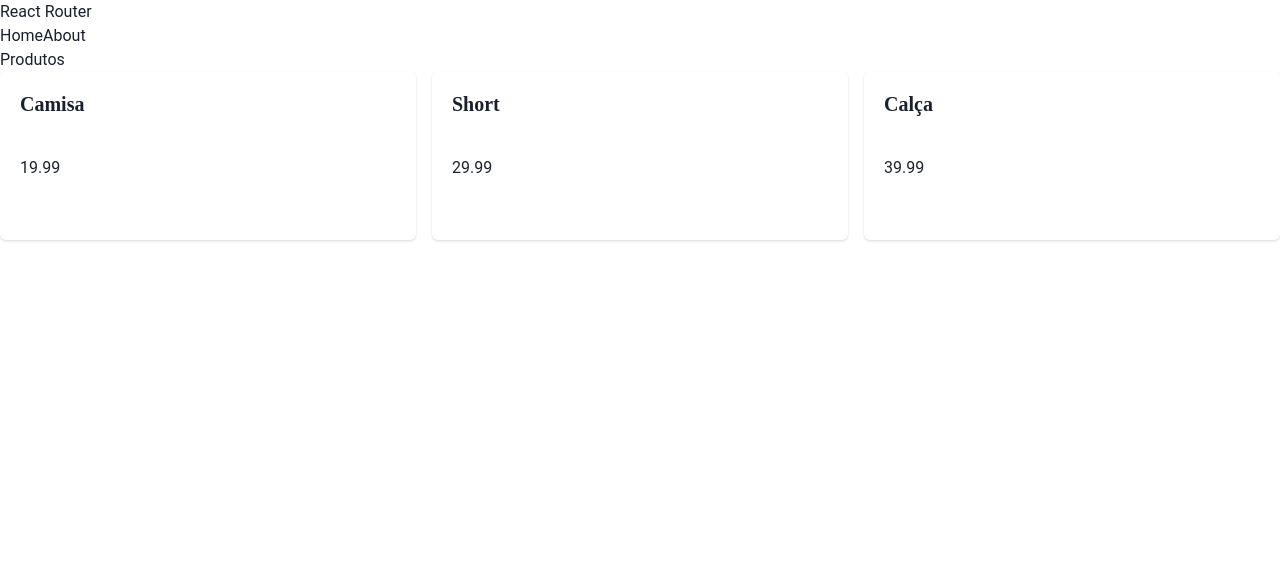
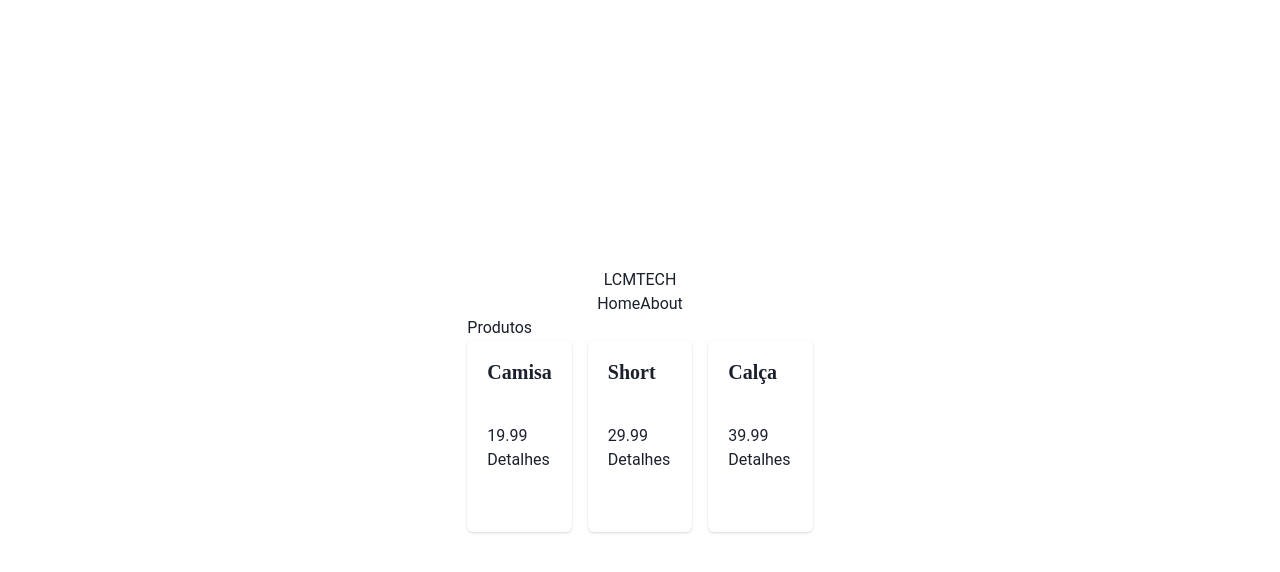
Before and after one commit to CarolinaSanches24/reactRouter, a React (Vite) app in the folder router/: page / in a window 1280 px wide. Shown: the top 572 px of the page. Built offline with nearby package versions, Linux system fonts and the light colour scheme; data requests are answered from the project's data file.

Commit message:
feat: :sparkles: router dinamic

```diff
--- a/router/src/App.tsx
+++ b/router/src/App.tsx
@@ -1,24 +1,26 @@
 import { BrowserRouter, Route, Routes } from "react-router-dom";
+import {Box} from "@chakra-ui/react";
+
 import "./App.css";
 import Home from "./pages/Home";
 import About from "./pages/About";
 
-// 2 - adicionando links
-// components
 import NavBar from "./components/NavBar";
+import Product from "./pages/Product";
 
 function App() {
   return (
-    <div className="App">
-      <h1>React Router</h1>
+    <Box className="App" display="flex" flexDirection="column" alignItems="center" justifyContent="center" minHeight="100vh">
+      <h1>LCMTECH</h1>
       <BrowserRouter>
         <NavBar />
         <Routes>
           <Route path="/" element={<Home />}></Route>
           <Route path="/about" element={<About />}></Route>
+          <Route path="/products/:id" element={<Product/>}/>
         </Routes>
       </BrowserRouter>
-    </div>
+    </Box>
   );
 }
 
--- a/router/src/pages/Home.tsx
+++ b/router/src/pages/Home.tsx
@@ -8,6 +8,8 @@ import {
   CardFooter,
   SimpleGrid,
 } from "@chakra-ui/react";
+
+import {Link} from 'react-router-dom';
 
 const Home = () => {
   const url: string = "http://localhost:3000/products";
@@ -27,6 +29,7 @@ const Home = () => {
               </CardHeader>
               <CardBody>
                 <Text>{item.price}</Text>
+                <Link to={`/products/${item.id}`}>Detalhes</Link>
               </CardBody>
               <CardFooter>
               </CardFooter>
--- /dev/null
+++ b/router/src/pages/Product.tsx
@@ -0,0 +1,13 @@
+import { useParams } from "react-router-dom"
+import { Text, Box } from "@chakra-ui/react";
+
+const Product = () => {
+    const {id} = useParams();
+  return (
+    <Box>
+        <Text>ID do produto: {id}</Text>
+    </Box>
+  )
+}
+
+export default Product
```
Also changed, not shown: router/src/pages/Home.css (deleted).
